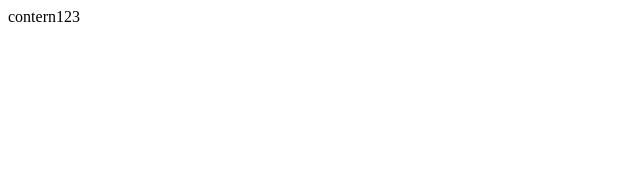
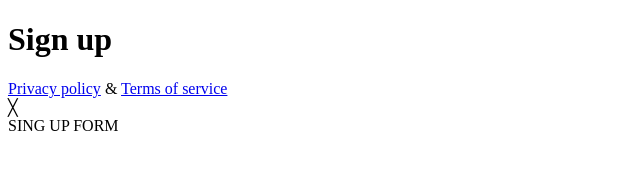
Before and after one commit to SergejsRom/10-sing-up, a website: page index.html in a window 1280 px wide. Shown: the whole page, without its empty margins (0-640 px from the left). Drawn offline with Linux system fonts and the light colour scheme.

Commit message:
basic branch

```diff
--- a/index.html
+++ b/index.html
@@ -7,6 +7,23 @@
     <title>Document</title>
 </head>
 <body>
-    contern123
+    <main>
+        <!--  LEFT -->
+        <div>
+            <h1>Sign up</h1>
+            <div>
+                <a href="#">Privacy policy</a>
+                <span>&amp;</span>
+                <a href="#">Terms of service</a>
+            </div>
+        </div>
+        <!-- RIGHT-->
+        <div>
+            <div>&#x2573;</div>
+            <form>
+                SING UP FORM
+            </form>
+        </div>
+    </main>
 </body>
 </html>
```
